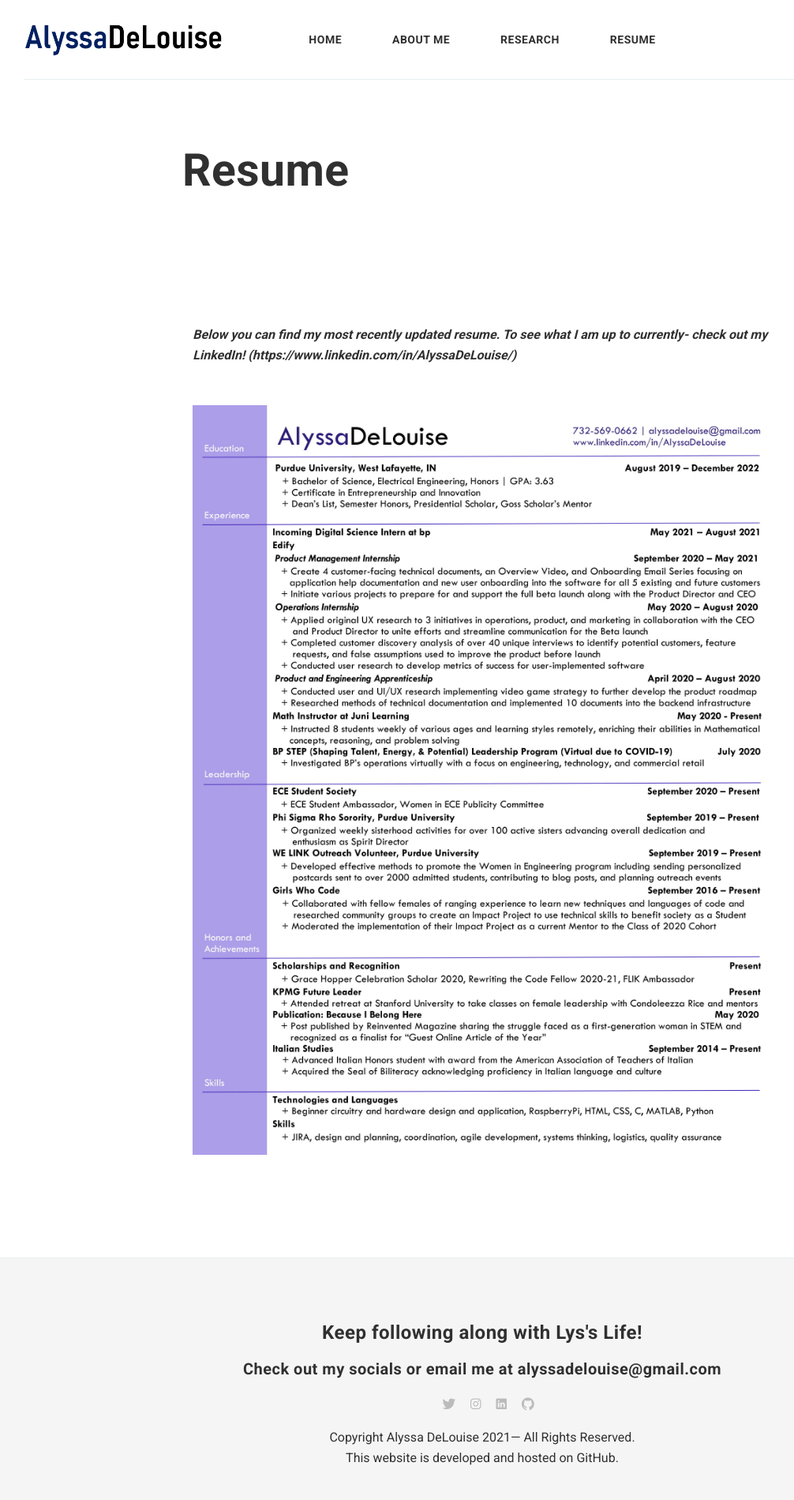
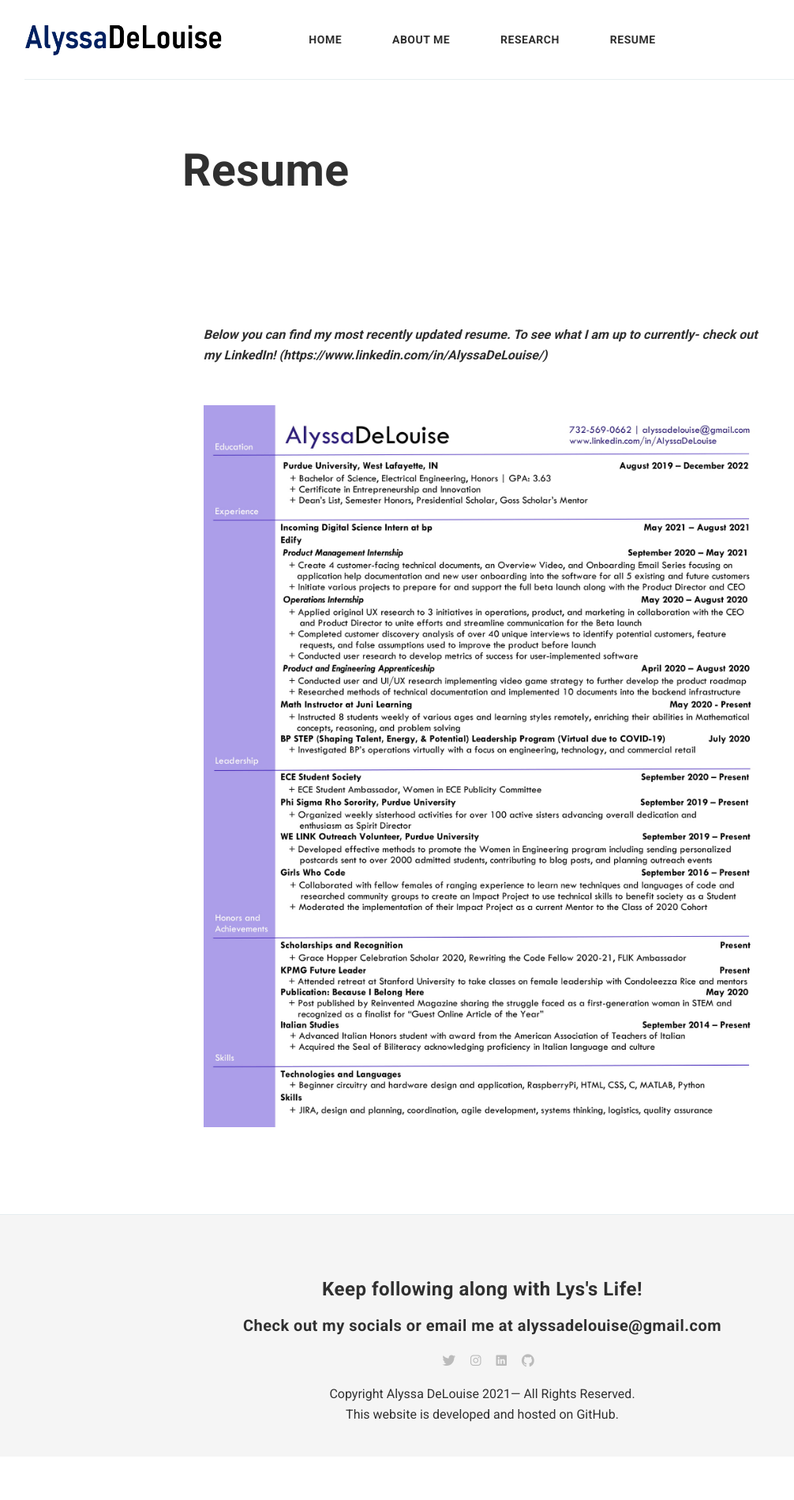
Before and after one commit to alyssadelouise/home, a Jekyll site: the page built from _pages/resume.md, in a window 1280 px wide. Shown: the whole page at 79% size, without its empty margins (29-1035 px from the left). Built offline with Jekyll 4.4.1, drawn with Linux system fonts in a browser that asks for light colours; nearby versions of some CDN libraries; comment, search, counter and statistics services are not loaded; after the commit the page ends 1844 px from its top, so only the background shows below that.

Commit message:
Update pageresume.html

```diff
--- a/_layouts/pageresume.html
+++ b/_layouts/pageresume.html
@@ -12,13 +12,12 @@ layout: default
 
 
 <div class="container">
-	<div class="row">
+
 		<!-- begin page -->
 		<article class="page col col-8 col-t-10 col-m-12">
 			<div class="page__content">
 				{{ content }}
 			</div>
 		</article>
-		<!-- end page -->
-	</div>
+
 </div>
```
